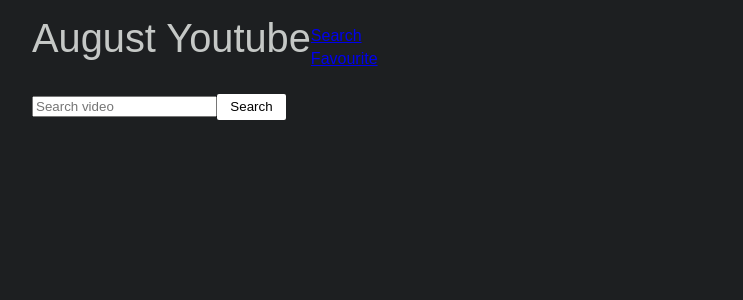
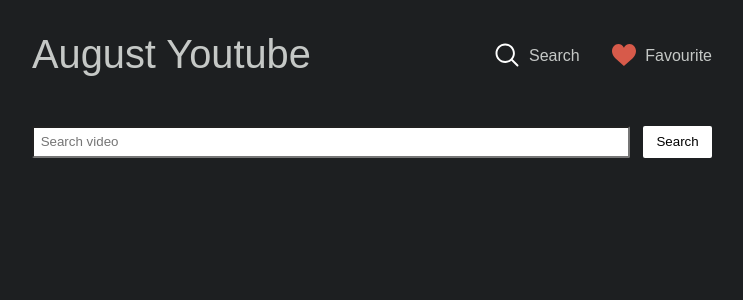
Before and after one commit to mingjuitsai/react-youtube, a React (Create React App) app: page / in a window 1280 px wide. Shown: the top 300 px of the page, without its empty margins (268-1011 px from the left). Built offline with nearby package versions, Linux system fonts and the light colour scheme.

Commit message:
Polish UI

```diff
--- a/src/components/App.js
+++ b/src/components/App.js
@@ -7,6 +7,8 @@
 } from "react-router-dom";
 import VideoSearch from './VideoSearch';
 import VideoFavourite from './VideoFavourite';
+import SearchIcon from './SearchIcon';
+import LikeIcon from './LikeIcon';
 
 
 function App() {
@@ -14,15 +16,25 @@
     <div className="App">
       <header className="App-header">
       	<h1 className="App-title">
-	      	August Youtube
+	      	<NavLink to="/">August Youtube</NavLink>
 	      </h1>
         <nav className="App-nav">
           <ul>
             <li>
-              <NavLink to="/">Search</NavLink>
+              <NavLink to="/">
+                <figure className="nav-icon">
+                  <SearchIcon />
+                </figure>
+                <span className="nav-text">Search</span>
+              </NavLink>
             </li>
             <li>
-              <NavLink to="/favourite">Favourite</NavLink>
+              <NavLink to="/favourite">
+                <figure className="nav-icon">
+                  <LikeIcon />
+                </figure>
+                <span className="nav-text">Favourite</span>
+              </NavLink>
             </li>
           </ul>
         </nav>
--- /dev/null
+++ b/src/components/SearchIcon.js
@@ -0,0 +1,11 @@
+import React from "react";
+
+function SearchIcon() {
+  return (
+    <svg xmlns="http://www.w3.org/2000/svg" viewBox="0 0 512 512">
+      <path fill="white" d="M495 466.2L377.2 348.4c29.2-35.6 46.8-81.2 46.8-130.9C424 103.5 331.5 11 217.5 11 103.4 11 11 103.5 11 217.5S103.4 424 217.5 424c49.7 0 95.2-17.5 130.8-46.7L466.1 495c8 8 20.9 8 28.9 0 8-7.9 8-20.9 0-28.8zm-277.5-83.3C126.2 382.9 52 308.7 52 217.5S126.2 52 217.5 52C308.7 52 383 126.3 383 217.5s-74.3 165.4-165.5 165.4z"></path>
+    </svg>
+  );
+}
+
+export default SearchIcon;
--- a/src/components/VideoPlayerItem.js
+++ b/src/components/VideoPlayerItem.js
@@ -1,8 +1,6 @@
 import React from "react";
 import LikeIcon from './LikeIcon';
 import UnLikeIcon from './UnlikeIcon';
-import LikedVideos from '../modules/LikedVideos';
-
 
 /**
  * Helpers
@@ -55,7 +53,7 @@
 		const vm = this;
 		const video = vm.props.video;
 		const onVideoClick = vm.onVideoClick;
-		const thumbnail = video.snippet.thumbnails.medium.url;
+		const thumbnail = video.snippet.thumbnails.high.url;
 		const isVideoLiked = vm.state.like;
 		const onToggleLikeVideo = vm.onToggleLikeVideo;
 
@@ -69,18 +67,22 @@
 
 		return (
 			<div className="VideoPlayerItem">
-				<div id={video.etag}>
-					<figure className="VideoPlayerItem__thumbnail">
+				<article className="VideoPlayerItem__video">
+					<div className="video-ratio-wrapper">
+						<figure id={video.etag}>
 							<img src={thumbnail} onClick={onVideoClick}/>
 						</figure>
 					</div>
+				</article>
 				<header className="VideoPlayerItem__header">
+					<div className="VideoPlayerItem__heading">
 						<h3 className="VideoPlayerItem__title">
 							{video.snippet.title}
 						</h3>
-					<h5 className="VideoPlayerItem__header">
+						<h5 className="VideoPlayerItem__author">
 							by {video.snippet.channelTitle}
 						</h5>
+					</div>
 					<button className="VideoPlayerItem__like" onClick={onToggleLikeVideo}>
 						<LikeToggleIcon />
 					</button>
--- a/src/components/VideoSearch.js
+++ b/src/components/VideoSearch.js
@@ -83,8 +83,9 @@
 		const onSearchInputChange = this.onSearchInputChange;
 		const onSearchInputSubmit = this.onSearchInputSubmit;
 		const onToggleLikeVideo = this.onToggleLikeVideo;
-		let loadingClass = this.state.isLoading ? 'loading' : '';
-		let APIReadyClass = this.state.isYouTubeIframeAPIReady ? 'ready' : '';
+		const isLoading = this.state.isLoading;
+		const loadingClass = this.state.isLoading ? 'loading' : '';
+		const APIReadyClass = this.state.isYouTubeIframeAPIReady ? 'ready' : '';
 		const likedVideos = LikedVideos.videos;
 
 		return (
@@ -94,7 +95,9 @@
 					<button type="submit" onClick={onSearchInputSubmit}>Search</button>
 				</form>
 				<section className={`VideoSearch__main ${loadingClass} ${APIReadyClass}`}>
+					{isLoading ? 'Searching...' : ''}
 					<VideoPlayerList videos={videos} likedVideos={likedVideos} onToggleLikeVideo={onToggleLikeVideo}/>
+
 				</section>
 			</div>
 		);
--- a/src/styles/components/App.scss
+++ b/src/styles/components/App.scss
@@ -9,5 +9,51 @@
 .App-header {
   display: flex;
   align-items: center;
-  padding: 1em 0;
+  padding: 2em 0;
+  margin-bottom: 1em;
 }
+
+.App-title {
+	margin-bottom: 0;
+
+	a {
+		color: $theme-font-color;
+		text-decoration: none;
+	}
+}
+
+.App-nav {
+	margin-right: 0;
+	margin-left: auto;
+
+	ul li {
+		display: inline-block;
+		vertical-align: middle;
+		transition: opacity 80ms ease-out;
+
+		&:not(:first-child) {
+			margin-left: 2em;
+		}
+
+		&:hover {
+			opacity: .8;
+		}
+	}
+
+	.nav-icon,
+	.nav-text {
+		display: inline-block;
+		vertical-align: middle;
+	}
+
+	.nav-icon {
+		width: 1.5em;
+		height: 1.5em;
+	}
+
+	.nav-text {
+		margin-left: .6em;
+		color: $theme-font-color;
+		text-decoration: none;
+	}
+}
--- a/src/styles/components/VideoPlayerItem.scss
+++ b/src/styles/components/VideoPlayerItem.scss
@@ -1,7 +1,88 @@
-.VideoPlayerItem {
-	&__like {
-		width: 2em;
-		height: 2em;
-		padding: 0;
+
+.VideoPlayerItem__video {
+	position: relative;
+	width: 100%;
+	overflow: hidden;
+	cursor: pointer;
+	margin-bottom: 1.1em;
+
+	&::after {
+		content: "\0276F";
+		background-color: $theme-color;
+		color: $accent-color;
+		padding: .2em .7em;
+		position: absolute;
+		top: 50%;
+		left: 50%;
+		font-size: 1.5em;
+		transform: translate(-60%, -50%);
+		z-index: 1;
+		opacity: 0;
+		transition: opacity 60ms ease-out, transform 80ms ease-out;
+		pointer-events: none;
+		box-shadow: 0 0 12px rgba(black, .6);
+	}
+
+	img {
+		position: absolute;
+		top: 50%;
+		left: 50%;
+		min-width: 100%;
+		min-height: 100%;
+		transform: translate(-50%, -50%);
+		z-index: 0;
+	}
+
+	&:hover::after {
+		opacity: 1;
+		transform: translate(-50%, -50%);
+	}
+
+	iframe {
+		position: absolute;
+		top: 0;
+		left: 0;
+		width: 100%;
+		height: 100%;
+		z-index: 10;
 	}
 }
+
+
+.VideoPlayerItem{
+	margin-bottom: 3em;
+
+	&__header {
+		position: relative;
+		display: flex;
+	}
+
+	&__heading {
+		margin-right: 3em;
+	}
+
+	&__title {
+		color: $accent-color;
+		margin-bottom: .5em;
+	}
+
+	&__author {
+		margin-top: 0;
+	}
+
+	&__like {
+		flex: none;
+		margin-right: 0;
+		margin-left: auto;
+		width: 2.5em;
+		height: 2.5em;
+		padding: 0;
+		background: transparent!important;
+	}
+}
+
+.video-ratio-wrapper {
+	position: relative;
+	height: 0;
+	padding-bottom: 56.25%;
+}
--- /dev/null
+++ b/src/styles/components/VideoSearch.scss
@@ -0,0 +1,20 @@
+.VideoSearch {
+
+}
+
+.VideoSearch__form {
+	margin-bottom: 2em;
+	display: flex;
+
+	input {
+		flex: 1;
+		margin-right: 1em;
+		padding: .5em .5em;
+		border-radius: 2px;
+	}
+}
+
+
+.VideoSearch__main {
+
+}
--- a/src/styles/index.scss
+++ b/src/styles/index.scss
@@ -14,3 +14,4 @@
 // React component
 @import "components/App";
 @import "components/VideoPlayerItem";
+@import "components/VideoSearch";
```
Lines whose indentation alone changed are shown as unchanged.
